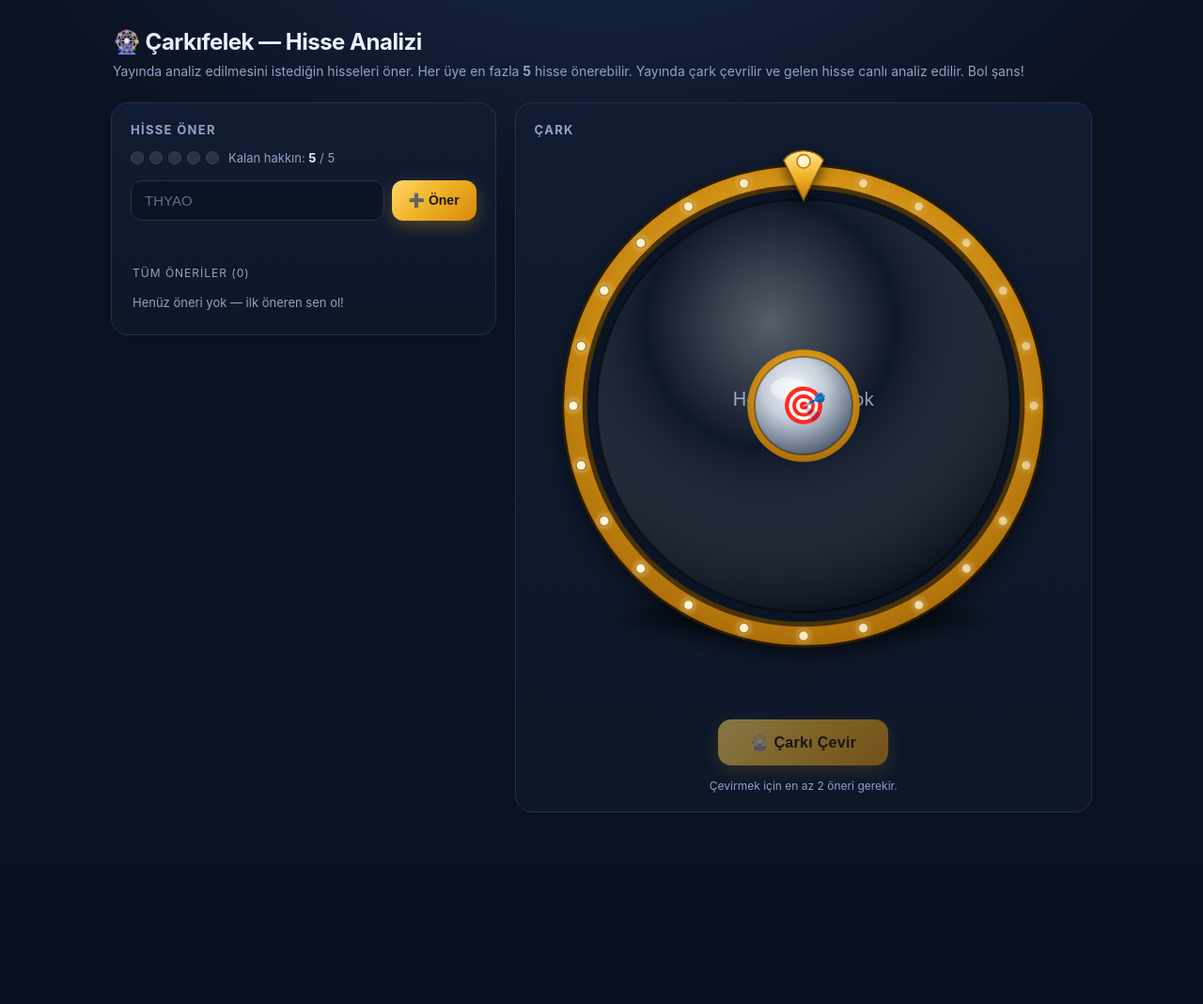
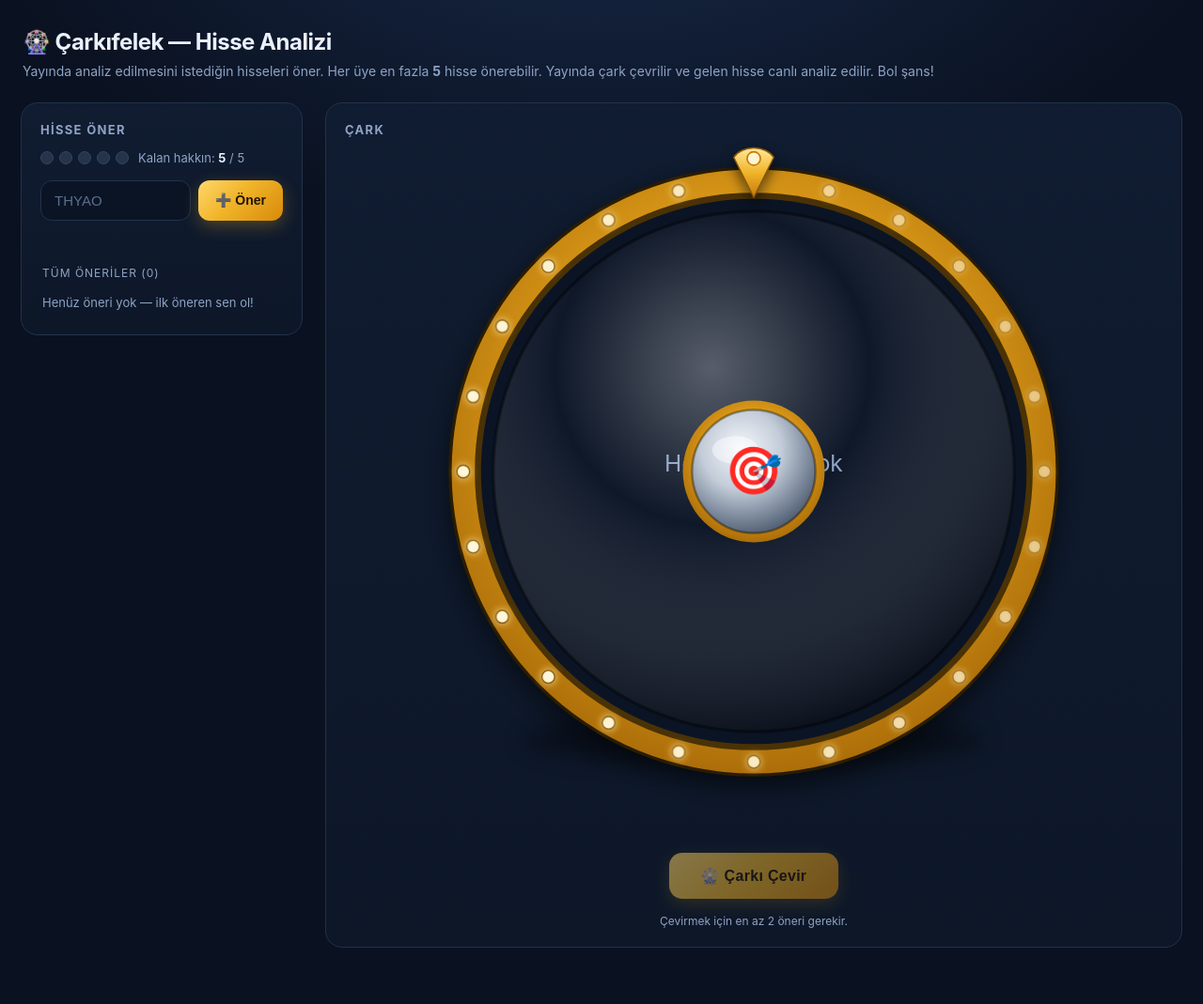
Before and after one commit to Revqqwer/tr-data-dashboard, a Flask app: page /carkifelek in a window 1280 px wide. Shown: the part 63-1132 px from the top of the page at 94% size. Before the commit the page ends 928 px from the top, so only its background shows below. Run offline with Flask 3, Linux system fonts and the light colour scheme; the visitor is signed in with stand-in values (Sample User, id 1); data comes from the database, SQL or seed files in the repository; data that the repository does not hold is empty.

Commit message:
Çarkıfelek: sol panel kompakt (300px), çark sayfaya hâkim (büyük)
Co-Authored-By: Claude Opus 4.8 <noreply@anthropic.com>

```diff
--- a/templates/carkifelek.html
+++ b/templates/carkifelek.html
@@ -31,11 +31,11 @@
   .back{font-size:13px;color:var(--muted);text-decoration:none;padding:8px 14px;border:1px solid var(--border);
     border-radius:10px;white-space:nowrap;transition:.15s}
   .back:hover{color:var(--text);border-color:#33465f}
-  .wrap{max-width:1080px;margin:0 auto;padding:22px 18px 60px}
+  .wrap{max-width:1480px;margin:0 auto;padding:22px 22px 60px}
   .hero{margin:8px 2px 22px}
   .hero h1{font-size:24px;margin:0 0 6px;letter-spacing:-.5px}
   .hero p{margin:0;color:var(--muted);font-size:14px;line-height:1.55}
-  .grid{display:grid;grid-template-columns:minmax(0,0.9fr) minmax(0,1.35fr);gap:20px;align-items:start}
+  .grid{display:grid;grid-template-columns:300px minmax(0,1fr);gap:24px;align-items:start}
   @media(max-width:860px){.grid{grid-template-columns:minmax(0,1fr)}}
   .card{background:linear-gradient(180deg,var(--panel),var(--panel2));border:1px solid var(--border);
     border-radius:18px;padding:20px}
@@ -73,8 +73,8 @@
   .empty{color:var(--muted);font-size:13px;padding:6px 2px}
 
   /* ── Çark ── */
-  .wheelwrap{display:flex;flex-direction:column;align-items:center;gap:22px}
-  .stage{position:relative;width:min(520px,90vw);aspect-ratio:1;display:flex;align-items:center;justify-content:center}
+  .wheelwrap{display:flex;flex-direction:column;align-items:center;gap:24px}
+  .stage{position:relative;width:min(82vh,860px,100%);aspect-ratio:1;display:flex;align-items:center;justify-content:center}
   .stage::before{content:"";position:absolute;inset:-5%;border-radius:50%;
     background:radial-gradient(circle,rgba(240,180,41,.16),transparent 60%);filter:blur(8px);z-index:0}
   .pointer{position:absolute;top:-3.5%;left:50%;transform:translateX(-50%);z-index:4;
```
